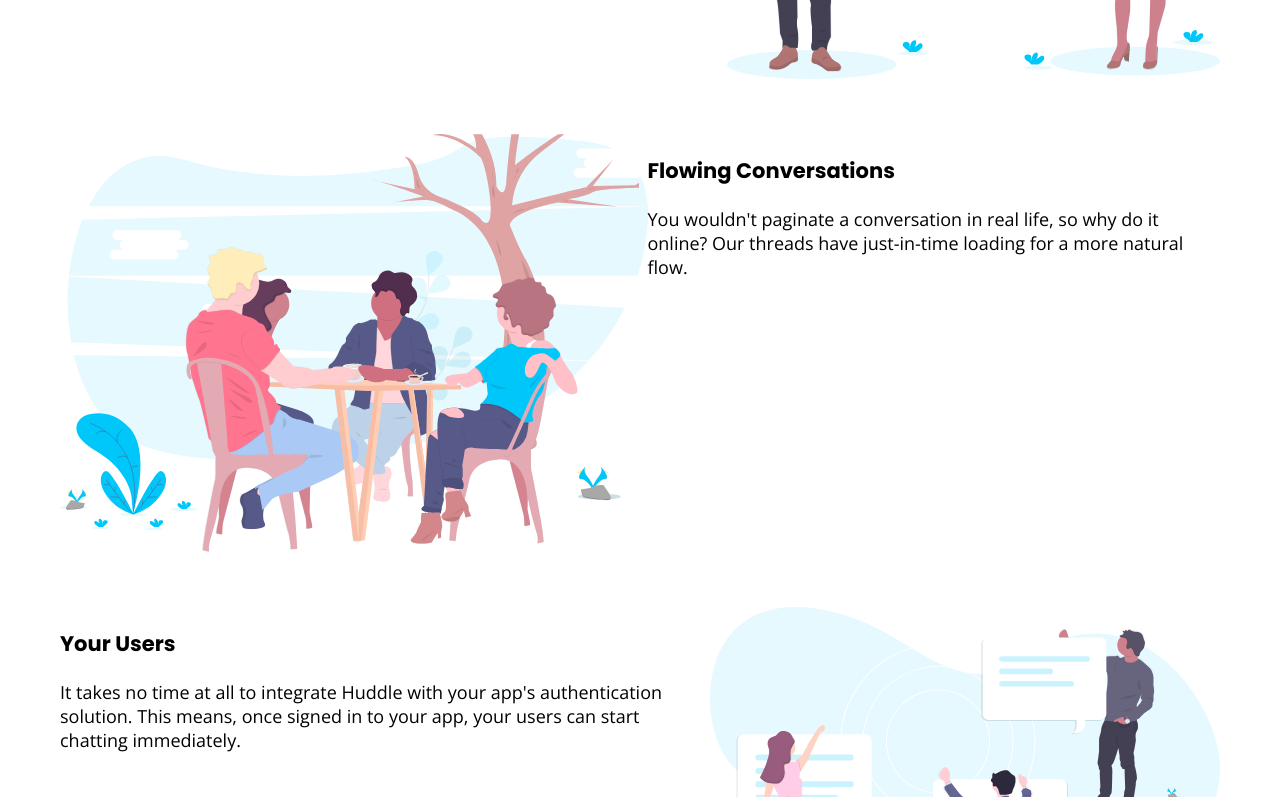
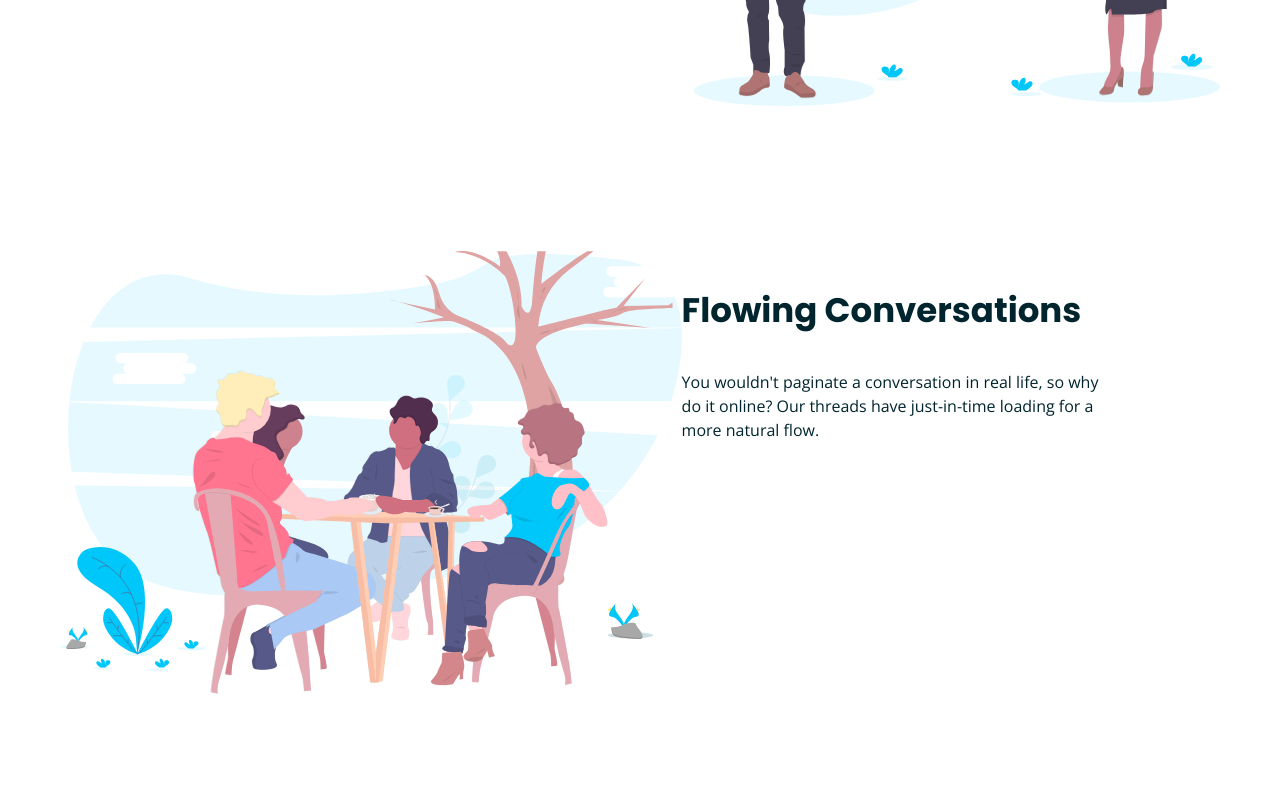
Before and after one commit to hannah-saurusrex/huddle-landing-curved-sections, a plain HTML site: page index.html in a window 1280 px wide. Shown: the part 2063-2860 px from the top of the page. Drawn offline with nearby package versions, Linux system fonts and the light colour scheme.

Commit message:
worked through basic formatting of three body sections

```diff
--- a/index.html
+++ b/index.html
@@ -58,7 +58,7 @@
 			</div>
 		</section>
 
-		<div class="container">
+		<section class="container">
 			<div class="box flex box-reverse-mobile">
 				<div>
 					<h3>Grow Together</h3>
@@ -75,15 +75,16 @@
 					/>
 				</div>
 			</div>
+		</section>
 
-			<div class="box flex">
+		<section class="container box">
+			<div class="flex">
 				<div>
 					<img
 						src="./images/illustration-flowing-conversation.svg"
 						alt="flowing conversations illustration"
 					/>
 				</div>
-
 				<div>
 					<h3>Flowing Conversations</h3>
 					<p>
@@ -93,7 +94,9 @@
 					</p>
 				</div>
 			</div>
+		</section>
 
+		<section class="container">
 			<div class="box flex box-reverse-mobile">
 				<div>
 					<h3>Your Users</h3>
@@ -110,7 +113,7 @@
 					/>
 				</div>
 			</div>
-		</div>
+		</section>
 
 		<div class="container">
 			<div class="box box-small">
--- a/style.css
+++ b/style.css
@@ -99,6 +99,24 @@ nav {
 	opacity: 0.7;
 }
 
+.box {
+	justify-content: center;
+	align-items: center;
+}
+
+.box h3 {
+	font-size: 34px;
+	color: var(--darkCyan);
+}
+
+.box p {
+	font-size: 16px;
+	color: var(--darkCyan);
+	width: 80%;
+	max-width: 100%;
+	line-height: 1.5;
+}
+
 footer {
 	background-color: var(--darkCyan);
 	color: white;
```
